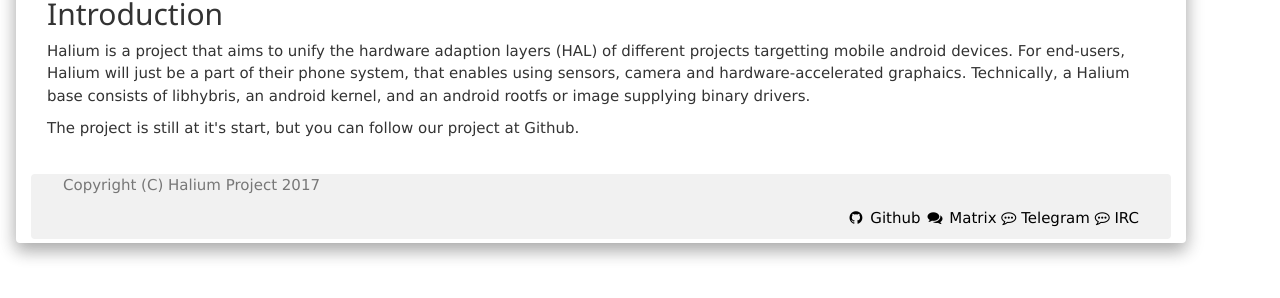
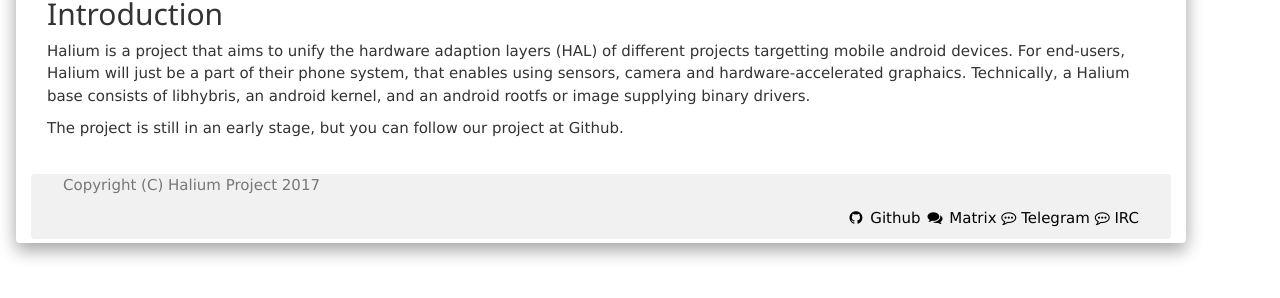
Before and after one commit to jbruechert/halium-website, a Jekyll site: the page built from index.html, in a window 1280 px wide. Shown: the part 279-577 px from the top of the page. Built offline with Jekyll 4.4.1, drawn with Linux system fonts in a browser that asks for light colours.

Commit message:
Content improvements

```diff
--- a/_config.yml
+++ b/_config.yml
@@ -16,7 +16,7 @@
 title: Halium
 email: admin@halium.org
 description: >
-  Halium is a project about creating a common base for many libhybris based Hardware adaptions
+  Halium is a project about creating a common base for many libhybris based hardware adaptions
 baseurl: ""
 url: ""
 twitter_username: haliumproject
--- a/index.html
+++ b/index.html
@@ -13,5 +13,5 @@
 
 	<p>Halium is a project that aims to unify the hardware adaption layers (HAL) of different projects targetting mobile android devices. For end-users, Halium will just be a part of their phone system, that enables using sensors, camera and hardware-accelerated graphaics. Technically, a Halium base consists of libhybris, an android kernel, and an android rootfs or image supplying binary drivers.</p>
 
-	<p>The project is still at it's start, but you can follow our project at <a href="https://github.com/halium/">Github</a>.
+	<p>The project is still in an early stage, but you can follow our project at <a href="https://github.com/halium/">Github</a>.
 </div>
```
Also changed, not shown: _posts/2017-04-17-Kickoff-meeting.md (+1 -1 lines).
